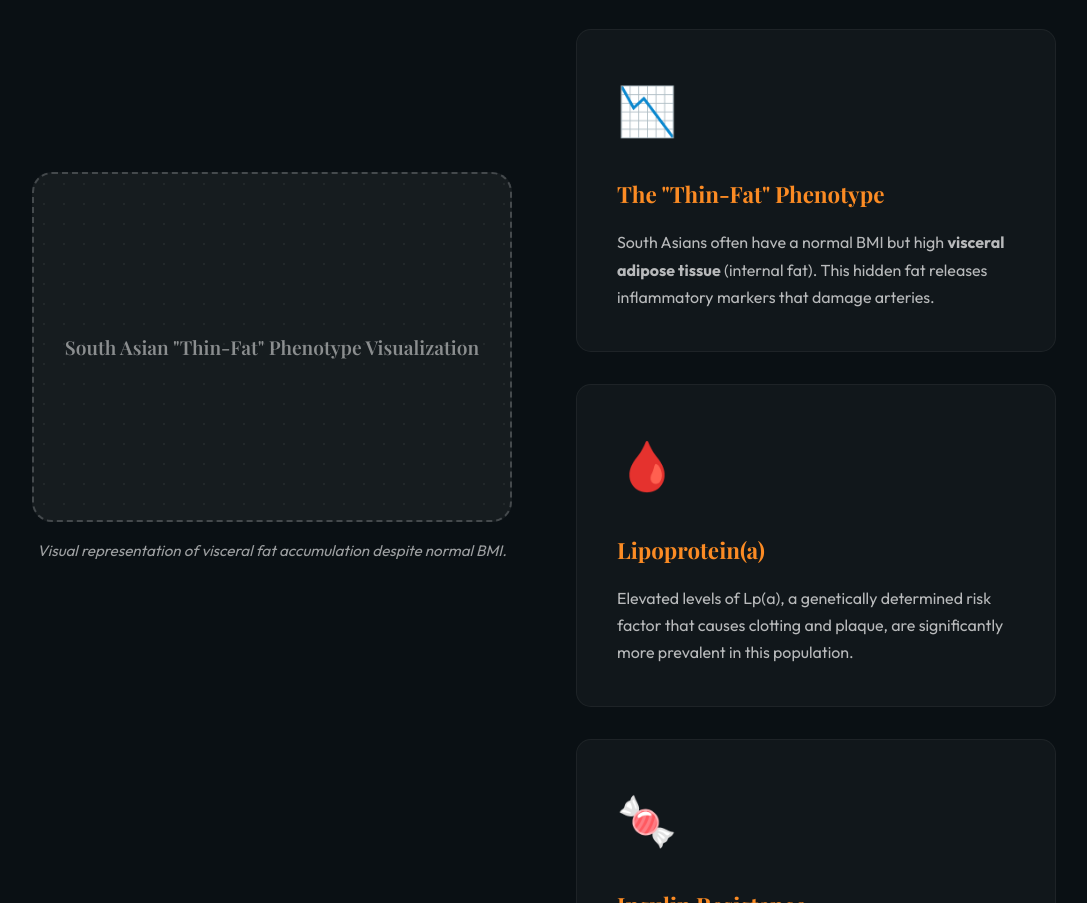
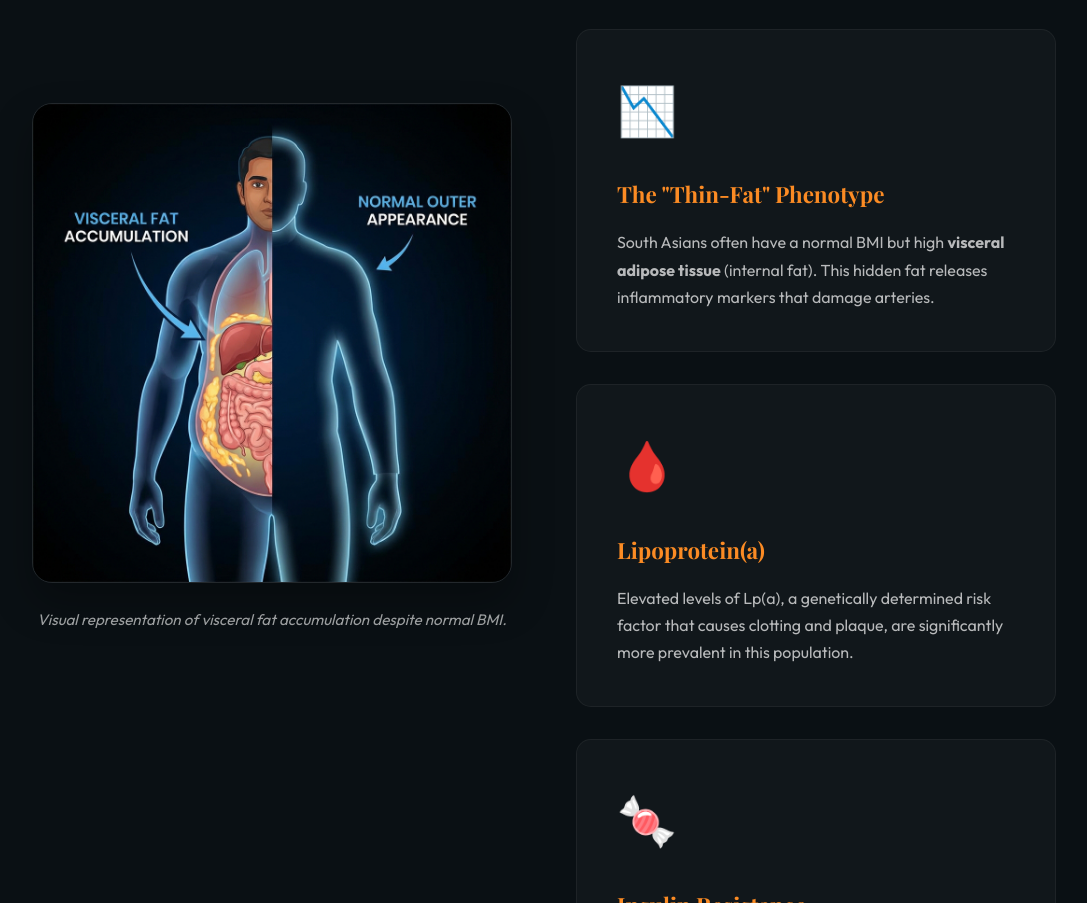
Before and after one commit to roshanis/paper-ag, a plain HTML site: page index.html in a window 1280 px wide. Shown: the part 2342-3245 px from the top of the page, without its empty margins (96-1183 px from the left). Drawn offline with nearby package versions, Linux system fonts and the light colour scheme; animation ran at ten frames a second; a web font is replaced by a local one.

Commit message:
Add generated South Asian phenotype image

```diff
--- a/index.html
+++ b/index.html
@@ -83,10 +83,8 @@
                 <div class="genetics-content">
                     <div class="phenotype-visual">
                         <div class="phenotype-image-container">
-                            <!-- Placeholder for South Asian Phenotype Image -->
-                            <div class="phenotype-placeholder">
-                                <span>South Asian "Thin-Fat" Phenotype Visualization</span>
-                            </div>
+                            <img src="phenotype.png" alt="South Asian Phenotype Visualization - Visceral Fat"
+                                class="phenotype-img">
                             <p class="image-caption">Visual representation of visceral fat accumulation despite normal
                                 BMI.</p>
                         </div>
--- a/style.css
+++ b/style.css
@@ -353,38 +353,24 @@ h1 {
 
 .phenotype-image-container {
     width: 100%;
-    max-width: 600px;
+    max-width: 500px;
+    /* Slightly smaller to fit better */
     text-align: center;
+    position: relative;
 }
 
-.phenotype-placeholder {
+.phenotype-img {
     width: 100%;
-    height: 350px;
-    background: rgba(255, 255, 255, 0.05);
-    border: 2px dashed rgba(255, 255, 255, 0.2);
+    height: auto;
     border-radius: 20px;
-    display: flex;
-    align-items: center;
-    justify-content: center;
-    color: rgba(255, 255, 255, 0.5);
-    font-family: var(--font-heading);
-    font-size: 1.2rem;
+    box-shadow: 0 20px 40px rgba(0, 0, 0, 0.3);
+    border: 1px solid rgba(255, 255, 255, 0.1);
     margin-bottom: 1rem;
-    position: relative;
-    overflow: hidden;
+    transition: transform 0.3s ease;
 }
 
-/* Optional: Add a subtle pattern to the placeholder */
-.phenotype-placeholder::before {
-    content: '';
-    position: absolute;
-    top: 0;
-    left: 0;
-    width: 100%;
-    height: 100%;
-    background-image: radial-gradient(rgba(255, 255, 255, 0.1) 1px, transparent 1px);
-    background-size: 20px 20px;
-    opacity: 0.5;
+.phenotype-img:hover {
+    transform: scale(1.02);
 }
 
 .image-caption {
```
Also changed, not shown: phenotype.png (added).
